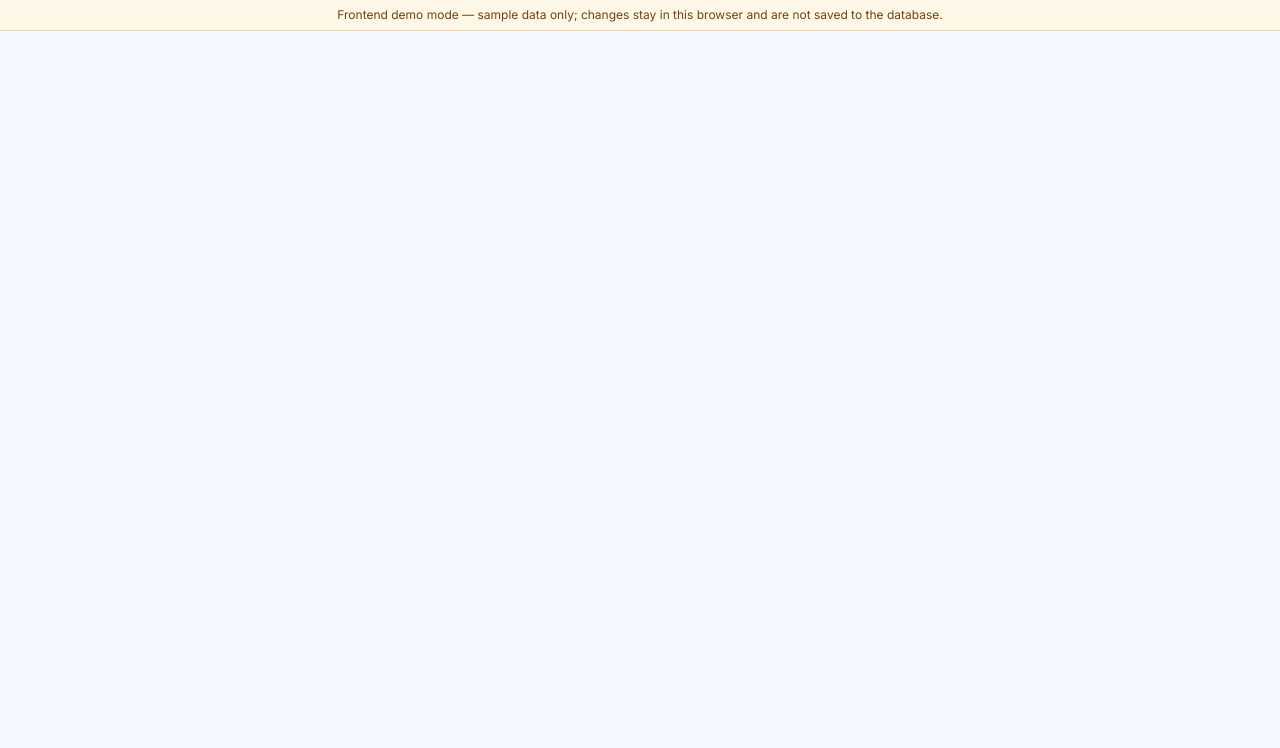
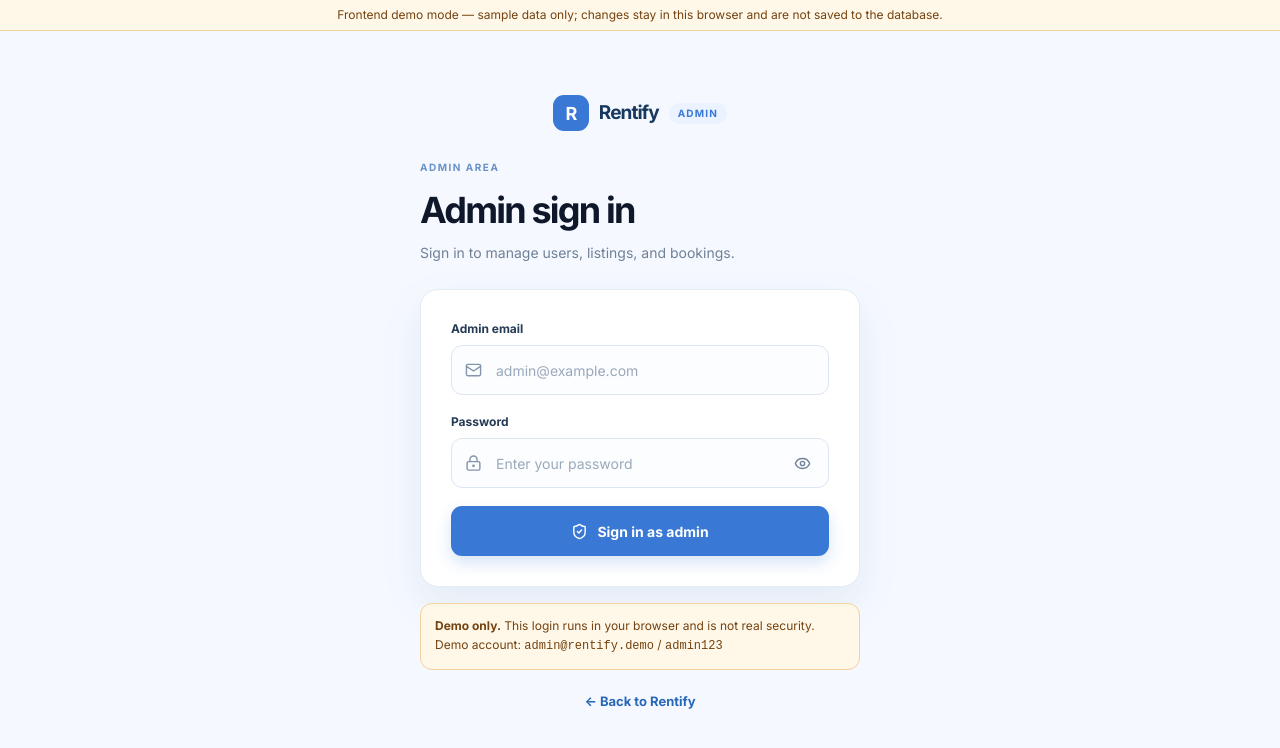
Before and after one commit to shairazamora6-star/Rentify_finalproject, a React (Vite) app in the folder frontend/: page /admin/login in a window 1280 px wide. Shown: the top 748 px of the page. Built offline with nearby package versions, Linux system fonts and the light colour scheme.

Commit message:
Add admin login page and demo route

```diff
--- a/frontend/src/App.jsx
+++ b/frontend/src/App.jsx
@@ -39,6 +39,8 @@ import ForgotPassword from './pages/ForgotPassword'
 import ResetPassword from './pages/ResetPassword'
 import RentalAssistant from './components/RentalAssistant'
 import { isDemoMode } from './lib/api'
+import AdminLogin from './pages/AdminLogin'
+import AdminDashboardPlaceholder from './pages/AdminDashboardPlaceholder'
 
 const PUBLIC_ROUTES = ['/login', '/register', '/landing']
 
@@ -423,6 +425,8 @@ export default function App() {
           )
         }
       />
+      <Route path="/admin/login" element={<AdminLogin />} />
+      <Route path="/admin" element={<AdminDashboardPlaceholder />} />
       </Routes>
     </>
   )
--- a/frontend/src/main.jsx
+++ b/frontend/src/main.jsx
@@ -2,6 +2,7 @@ import { StrictMode } from 'react'
 import { createRoot } from 'react-dom/client'
 import { BrowserRouter } from 'react-router-dom'
 import { AppProvider } from './contexts/AppContext'
+import { AdminProvider } from './contexts/AdminContext'
 import App from './App'
 import './index.css'
 import './App.css'
@@ -11,7 +12,9 @@ createRoot(document.getElementById('root')).render(
   <StrictMode>
     <BrowserRouter>
       <AppProvider>
-        <App />
+        <AdminProvider>
+          <App />
+        </AdminProvider>
       </AppProvider>
     </BrowserRouter>
   </StrictMode>,
--- /dev/null
+++ b/frontend/src/pages/Admin.css
@@ -0,0 +1,61 @@
+/* ---- Admin: shared styles ---- */
+.admin-login-page {
+  min-height: 100vh;
+  min-height: 100svh;
+  flex-direction: column;
+  gap: 22px;
+}
+
+.admin-login-brand {
+  display: inline-flex;
+  align-items: center;
+  gap: 10px;
+  color: #18395f;
+  font-size: 19px;
+  font-weight: 750;
+  letter-spacing: -.05em;
+}
+
+.admin-brand-mark {
+  width: 36px;
+  height: 36px;
+  display: inline-grid;
+  place-items: center;
+  border-radius: 11px;
+  color: #fff;
+  background: var(--primary);
+  font-size: 18px;
+  font-weight: 800;
+}
+
+.admin-badge {
+  padding: 3px 9px;
+  border-radius: var(--radius-full);
+  color: var(--primary);
+  background: var(--primary-light);
+  font-size: 10px;
+  font-weight: 750;
+  letter-spacing: .12em;
+}
+
+.admin-demo-note {
+  margin-top: 16px;
+  padding: 12px 14px;
+  border: 1px solid #F3D19C;
+  border-radius: var(--radius-md);
+  color: #744210;
+  background: #FFF8E8;
+  font-size: 12px;
+  line-height: 1.6;
+}
+
+.admin-placeholder {
+  width: min(100% - 32px, 560px);
+  margin: 60px auto;
+  padding: 28px;
+  border: 1px solid var(--border);
+  border-radius: var(--radius-lg);
+  background: var(--surface);
+  box-shadow: var(--shadow-md);
+}
+.admin-placeholder p { margin: 8px 0 18px; color: var(--text-muted); }
--- /dev/null
+++ b/frontend/src/pages/AdminDashboardPlaceholder.jsx
@@ -0,0 +1,17 @@
+import { Navigate } from 'react-router-dom'
+import { useAdmin } from '../contexts/AdminContext'
+import './Admin.css'
+
+export default function AdminDashboardPlaceholder() {
+  const { admin, isAdmin, adminLogout } = useAdmin()
+
+  if (!isAdmin) return <Navigate to="/admin/login" replace />
+
+  return (
+    <div className="admin-placeholder">
+      <h1>Admin area</h1>
+      <p>Signed in as {admin.name} ({admin.email}). The dashboard is coming soon.</p>
+      <button className="btn-outline" onClick={adminLogout}>Sign out</button>
+    </div>
+  )
+}
--- /dev/null
+++ b/frontend/src/pages/AdminLogin.jsx
@@ -0,0 +1,110 @@
+import { useState } from 'react'
+import { Eye, EyeOff, LockKeyhole, Mail, ShieldCheck } from 'lucide-react'
+import { Link, Navigate } from 'react-router-dom'
+import { useAdmin } from '../contexts/AdminContext'
+import './Admin.css'
+
+export default function AdminLogin() {
+  const { isAdmin, adminLogin } = useAdmin()
+  const [email, setEmail] = useState('')
+  const [password, setPassword] = useState('')
+  const [showPassword, setShowPassword] = useState(false)
+  const [error, setError] = useState('')
+  const [isSubmitting, setIsSubmitting] = useState(false)
+
+  // Already signed in as admin? Go straight to the admin area.
+  if (isAdmin) return <Navigate to="/admin" replace />
+
+  const handleSubmit = async (event) => {
+    event.preventDefault()
+    setError('')
+    setIsSubmitting(true)
+    try {
+      await adminLogin({ email, password })
+      // On success, isAdmin becomes true and the redirect above runs.
+    } catch (submitError) {
+      setError(submitError.message || 'Unable to sign in. Please try again.')
+      setIsSubmitting(false)
+    }
+  }
+
+  return (
+    <div className="auth-main admin-login-page">
+      <Link className="admin-login-brand" to="/">
+        <span className="admin-brand-mark">R</span>
+        <span>Rentify</span>
+        <span className="admin-badge">ADMIN</span>
+      </Link>
+
+      <div className="auth-content">
+        <header className="auth-heading">
+          <span className="auth-eyebrow">ADMIN AREA</span>
+          <h2>Admin sign in</h2>
+          <p>Sign in to manage users, listings, and bookings.</p>
+        </header>
+
+        <section className="auth-card">
+          <form className="auth-form" onSubmit={handleSubmit}>
+            <div className="auth-field">
+              <label htmlFor="admin-email">Admin email</label>
+              <div className="auth-input-wrap">
+                <Mail aria-hidden="true" />
+                <input
+                  className="auth-input"
+                  id="admin-email"
+                  type="email"
+                  autoComplete="username"
+                  placeholder="admin@example.com"
+                  value={email}
+                  onChange={(event) => { setEmail(event.target.value); setError('') }}
+                  required
+                />
+              </div>
+            </div>
+
+            <div className="auth-field">
+              <label htmlFor="admin-password">Password</label>
+              <div className="auth-input-wrap">
+                <LockKeyhole aria-hidden="true" />
+                <input
+                  className="auth-input"
+                  id="admin-password"
+                  type={showPassword ? 'text' : 'password'}
+                  autoComplete="current-password"
+                  placeholder="Enter your password"
+                  value={password}
+                  onChange={(event) => { setPassword(event.target.value); setError('') }}
+                  required
+                />
+                <button
+                  className="auth-password-toggle"
+                  type="button"
+                  aria-label={showPassword ? 'Hide password' : 'Show password'}
+                  aria-pressed={showPassword}
+                  onClick={() => setShowPassword((visible) => !visible)}
+                >
+                  {showPassword ? <EyeOff /> : <Eye />}
+                </button>
+              </div>
+            </div>
+
+            {error && <div className="auth-error" role="alert">{error}</div>}
+
+            <button className="auth-submit" type="submit" disabled={isSubmitting}>
+              <ShieldCheck size={17} aria-hidden="true" />
+              {isSubmitting ? 'Signing in…' : 'Sign in as admin'}
+            </button>
+          </form>
+        </section>
+
+        <div className="admin-demo-note" role="note">
+          <strong>Demo only.</strong> This login runs in your browser and is not
+          real security. Demo account: <code>admin@rentify.demo</code> /{' '}
+          <code>admin123</code>
+        </div>
+
+        <div className="auth-footer"><Link to="/">← Back to Rentify</Link></div>
+      </div>
+    </div>
+  )
+}
```
